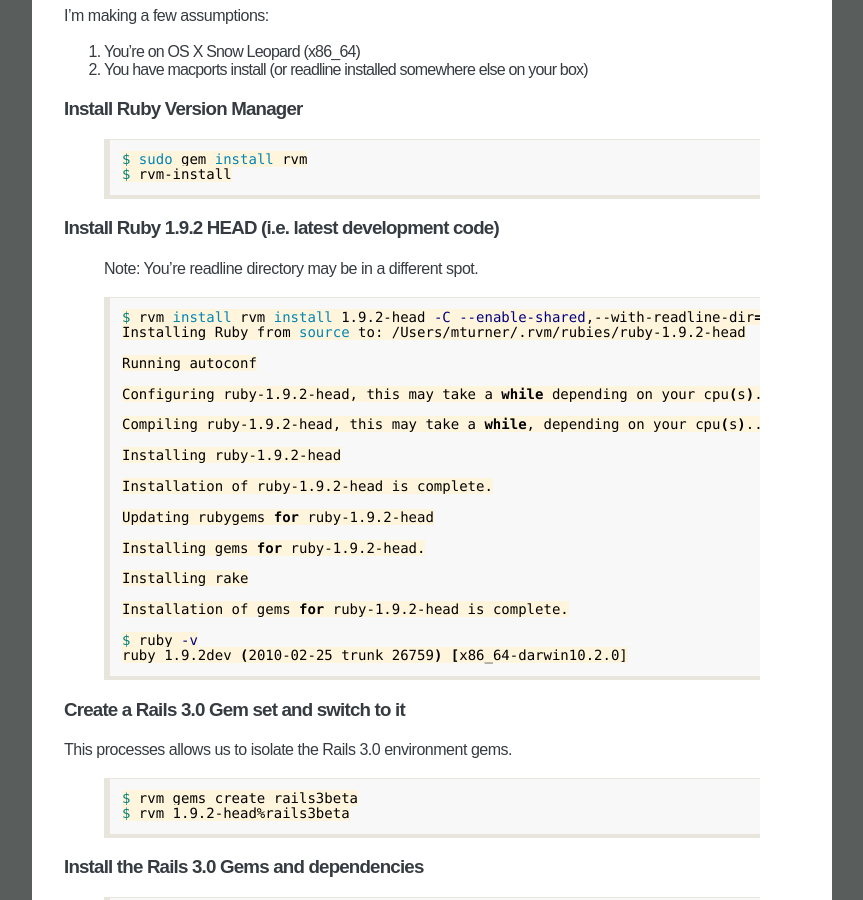
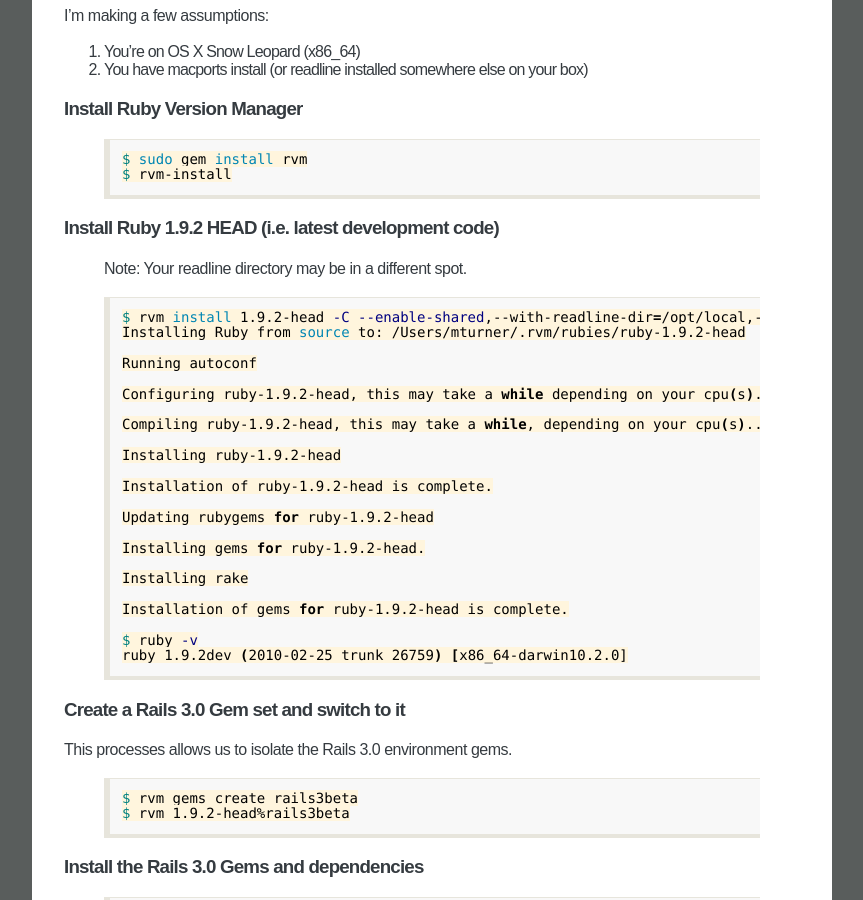
Before and after one commit to amerine/amerine.github.com, a Jekyll site: the page built from _posts/2010-02-24-rvm-rails3-ruby-1-9-2-setup.markdown, in a window 1280 px wide and 900 px high, scrolled down 455 px. Shown: the whole window, without its empty margins (208-1071 px from the left). Built offline with Jekyll 4.4.1, drawn with Linux system fonts in a browser that asks for light colours; comment, search, counter and statistics services are not loaded.

Commit message:
Grammer. Thanks Petec

```diff
--- a/_posts/2010-02-24-rvm-rails3-ruby-1-9-2-setup.markdown
+++ b/_posts/2010-02-24-rvm-rails3-ruby-1-9-2-setup.markdown
@@ -18,10 +18,10 @@
 {% endhighlight %}
 
 ###Install Ruby 1.9.2 HEAD (i.e. latest development code)
-> Note: You're readline directory may be in a different spot.
+> Note: Your readline directory may be in a different spot.
 
 {% highlight bash %}
-$ rvm install rvm install 1.9.2-head -C --enable-shared,--with-readline-dir=/opt/local,--build=x86_64-apple-darwin10
+$ rvm install 1.9.2-head -C --enable-shared,--with-readline-dir=/opt/local,--build=x86_64-apple-darwin10
 Installing Ruby from source to: /Users/mturner/.rvm/rubies/ruby-1.9.2-head
 
 Running autoconf
```
